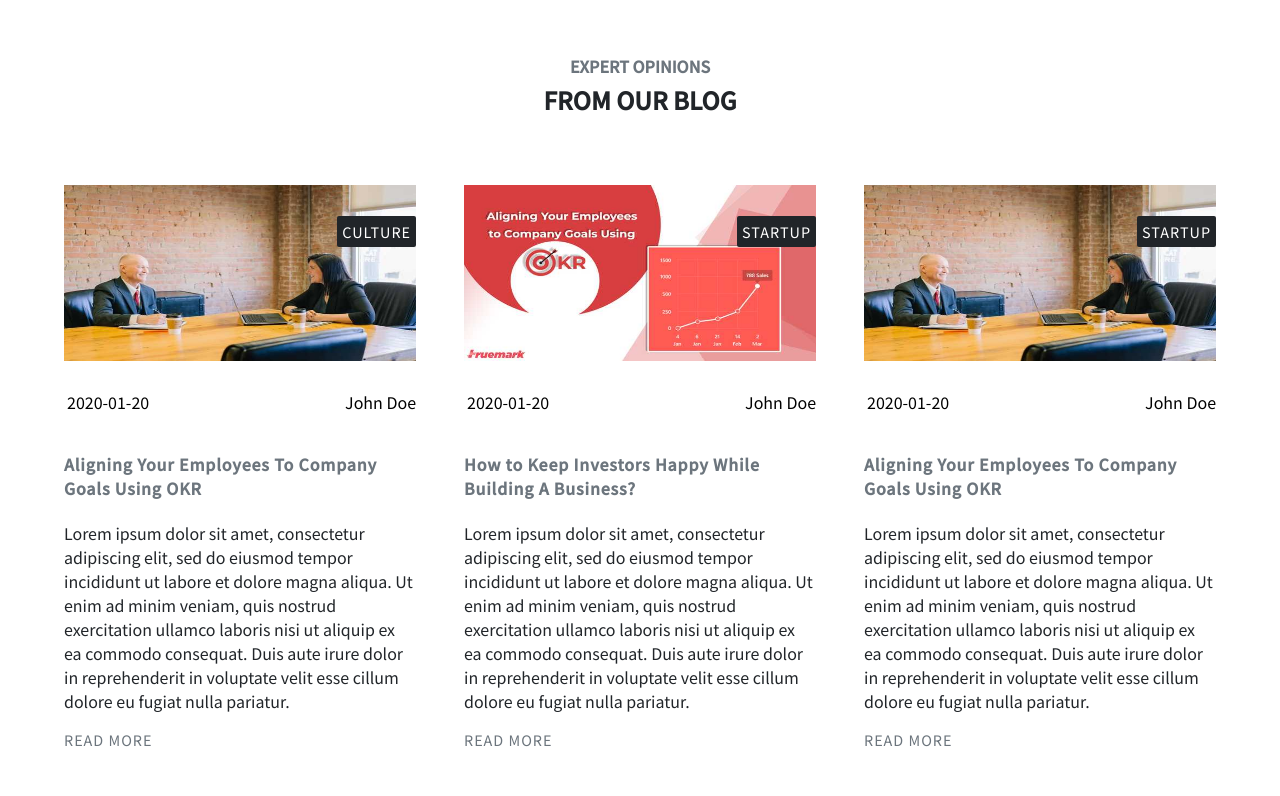
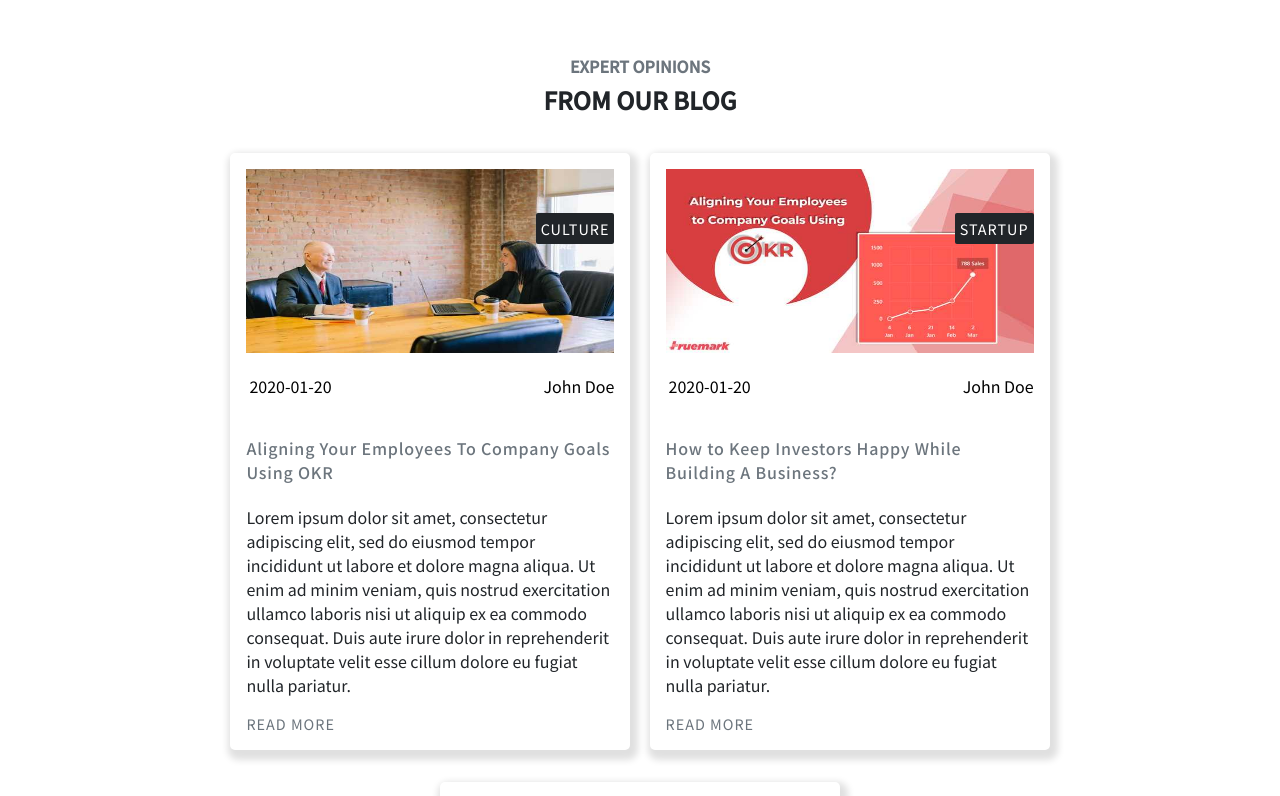
Before and after one commit to rupeshbug/next-bluemark, a Next.js app: page / in a window 1280 px wide. Shown: the part 2920-3716 px from the top of the page. Built offline with nearby package versions, Linux system fonts and the light colour scheme.

Commit message:
progress

```diff
--- a/components/Blog.js
+++ b/components/Blog.js
@@ -9,7 +9,7 @@ const blogs = [
     img: <Image src='/blogImg1.jpg' height={200} width={400} />,
     author: 'John Doe',
     date: '2020-01-20',
-    tag: 'culture',
+    category: 'culture',
     title: 'Aligning Your Employees To Company Goals Using OKR',
     description: 'Lorem ipsum dolor sit amet, consectetur adipiscing elit, sed do eiusmod tempor incididunt ut labore et dolore magna aliqua. Ut enim ad minim veniam, quis nostrud exercitation ullamco laboris nisi ut aliquip ex ea commodo consequat. Duis aute irure dolor in reprehenderit in voluptate velit esse cillum dolore eu fugiat nulla pariatur. '
   },
@@ -17,7 +17,7 @@ const blogs = [
     img: <Image src='/blogImg2.jpg' height={200} width={400} />,
     author: 'John Doe',
     date: '2020-01-20',
-    tag: 'startup',
+    category: 'startup',
     title: 'How to Keep Investors Happy While Building A Business?',
     description: 'Lorem ipsum dolor sit amet, consectetur adipiscing elit, sed do eiusmod tempor incididunt ut labore et dolore magna aliqua. Ut enim ad minim veniam, quis nostrud exercitation ullamco laboris nisi ut aliquip ex ea commodo consequat. Duis aute irure dolor in reprehenderit in voluptate velit esse cillum dolore eu fugiat nulla pariatur. '
   },
@@ -25,7 +25,7 @@ const blogs = [
     img: <Image src='/blogImg1.jpg' height={200} width={400} />,
     author: 'John Doe',
     date: '2020-01-20',
-    tag: 'startup',
+    category: 'startup',
     title: 'Aligning Your Employees To Company Goals Using OKR',
     description: 'Lorem ipsum dolor sit amet, consectetur adipiscing elit, sed do eiusmod tempor incididunt ut labore et dolore magna aliqua. Ut enim ad minim veniam, quis nostrud exercitation ullamco laboris nisi ut aliquip ex ea commodo consequat. Duis aute irure dolor in reprehenderit in voluptate velit esse cillum dolore eu fugiat nulla pariatur. '
   }
@@ -44,7 +44,7 @@ const Blog = () => {
             <div className={styles.cardMedia}>
               { blog.img }
             </div>
-            <Link href='/'><a className={styles.tag}>{ blog.tag }</a></Link>
+            <Link href='/'><a className={styles.category}>{ blog.category }</a></Link>
               <div className={styles.authorInfo}>
                 <div className={styles.date}>
                   <i className="far fa-clock"></i>
--- a/styles/Blog.module.css
+++ b/styles/Blog.module.css
@@ -15,21 +15,24 @@
 .cardContainer {
   display: flex;
   justify-content: center;
-  gap: 1rem;
+  gap: 2rem 1.2rem;
   padding: 1rem 0;
+  flex-wrap: wrap;
 }
 
 .card {
   display: flex;
   flex-direction: column;
-  padding: 2rem 1rem;
+  padding: 1rem;
   position: relative;
-  flex-wrap: wrap;
+  width: 400px;
+  box-shadow: 3px 5px 7px 5px #e0e0e0;
+  border-radius: 5px;
+  cursor: pointer;
 }
 
 .cardMedia {
   text-align: center;
-  padding-bottom: 0.5rem;
 }
 
 .authorInfo {
@@ -48,7 +51,7 @@
   margin-right: 3px;
 }
 
-.tag {
+.category {
   position: absolute;
   top: 10%;
   right: 1rem;
@@ -61,8 +64,17 @@
 .blogText > h4 {
   color: var(--muted-color);
   letter-spacing: 0.8px;
+  font-weight: 500;
 }
 
 .blogText > p {
   color: var(--dark-color);
 }
+
+@media screen and (max-width: 920px){
+
+  .tag {
+    top: 5%;
+  }
+
+}
--- a/styles/Services.module.css
+++ b/styles/Services.module.css
@@ -37,7 +37,7 @@
 @media screen and (max-width: 760px){
 
   .service {
-    padding: 1rem;
+    padding: 0.5rem 1rem;
   }
 
 }
```
Lines whose indentation alone changed are shown as unchanged.
